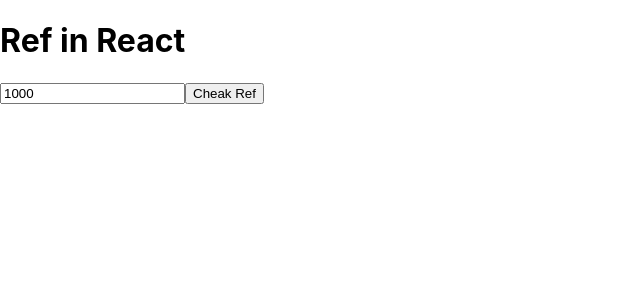
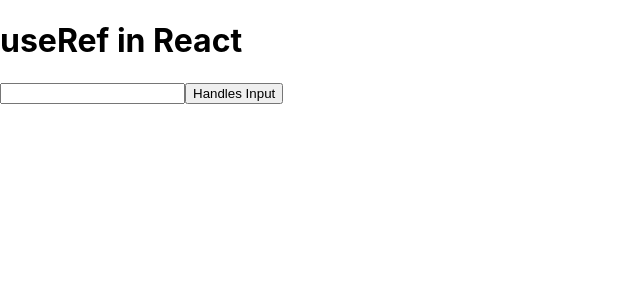
Before and after one commit to Arvind171219/react_lec_yt, a React (Create React App) app: page / in a window 1280 px wide. Shown: the top 300 px of the page, without its empty margins (0-640 px from the left). Built offline with nearby package versions, Linux system fonts and the light colour scheme.

Commit message:
useRef Hook example

```diff
--- a/src/App.js
+++ b/src/App.js
@@ -1,26 +1,20 @@
-import React, { Component, createRef } from 'react';
+import React from 'react'
+import { useRef } from 'react'
 
-export default class App extends Component {
-  constructor() {
-    super();
-    this.inputRef = createRef();
+export default function App() {
+  let inputRef = useRef(null)
+  function handlesInput(){
+  console.warn("function call")
+  inputRef.current.value ="1000000"
+  // inputRef.current.focus();
+  // inputRef.current.style.color = "red"
+  inputRef.current.style.display = "none"
   }
-  componentDidMount() {
-    console.warn(this.inputRef.current.value = '1000');
-  }
-  getVal(){
-  console.warn(this.inputRef.current.value)
-  this.inputRef.current.style.color ="red";
-  this.inputRef.current.style.backgroundColor ="black";
-
-  }
-  render() {
-    return (
-      <div className='App'>
-        <h1>Ref in React</h1>
-        <input type='text' ref={this.inputRef} />
-        <button onClick={()=>this.getVal()}>Cheak Ref</button>
-      </div>
-    );
-  }
+  return (
+    <div className='App'>
+      <h1> useRef in React </h1>
+      <input type="text" ref={inputRef} />
+      <button onClick={handlesInput}>Handles Input</button>
+    </div>
+  )
 }
```
